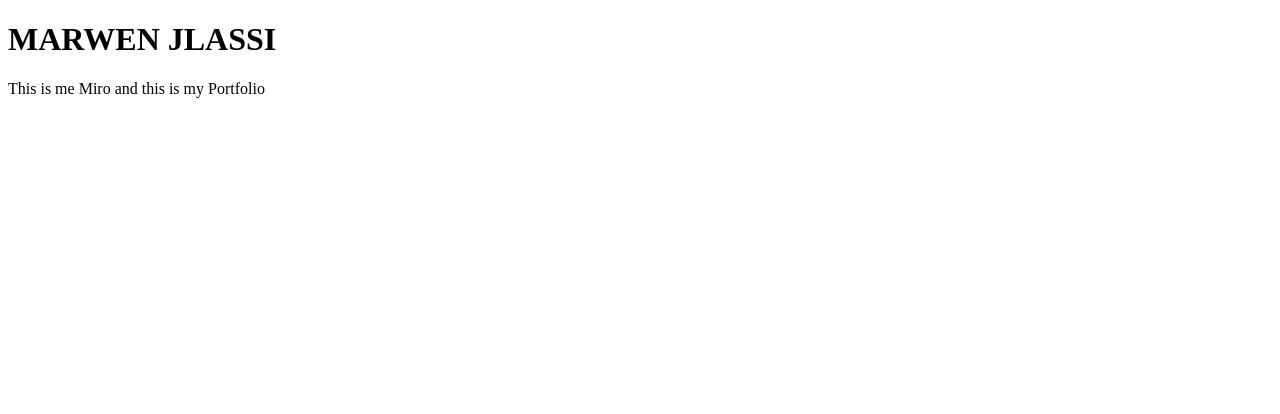
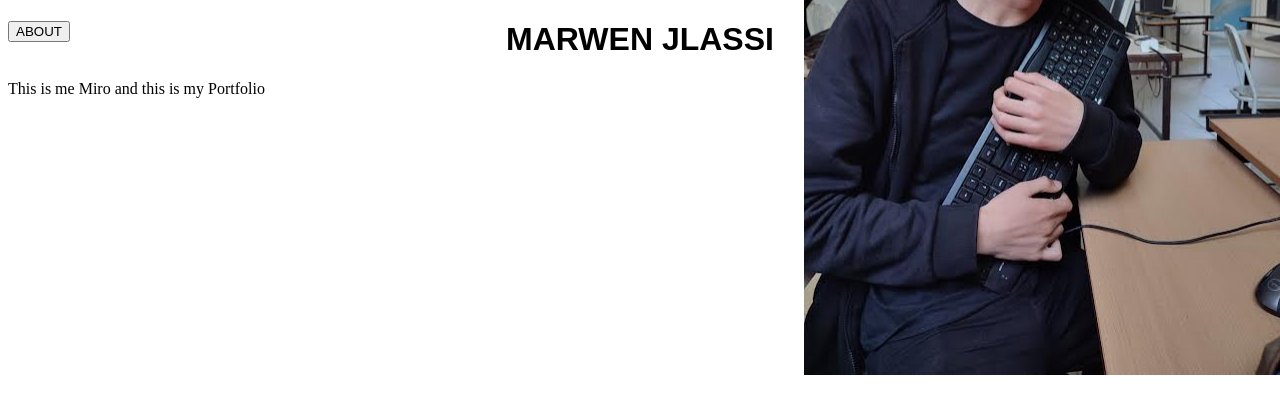
Before and after one commit to MiroJlassi/MiroPortfolio, a plain HTML site: page index.html in a window 1280 px wide. Drawn offline with Linux system fonts and the light colour scheme.

Commit message:
V0.0.1
added title, description, img...
still learning

```diff
--- a/index.html
+++ b/index.html
@@ -1,10 +1,12 @@
 <!DOCTYPE html>
 <html >
   <head>
+    <link rel="stylesheet" href="main.css">
     <meta>
     <title>Miro Portfolio</title>
   </head>
   <body>
+    <button type="button" name="button">ABOUT</button>
     <h1>MARWEN JLASSI</h1>
     <p>This is me Miro and this is my Portfolio</p>
   </body>
--- a/main.css
+++ b/main.css
@@ -0,0 +1,15 @@
+h1 {
+  text-align: center;
+  font-family: "Arial";
+  font-stretch: condensed;
+}
+button {
+  position:absolute;
+}
+
+body{
+  background-image: url("MEpic.jpg");
+  background-repeat: no-repeat;
+  background-position: right;
+
+}
```
Also changed, not shown: MEpic.jpg (added).
